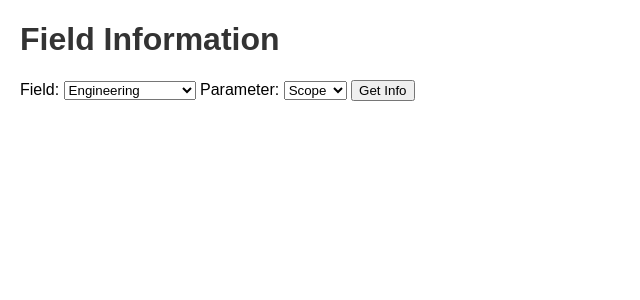
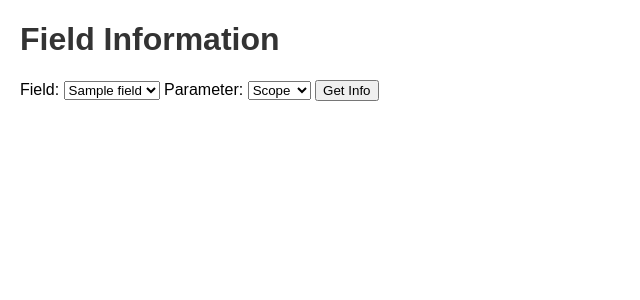
Before and after one commit to umer109/flask-vercel-deploy, a Flask app: template templates/index.html in a window 1280 px wide. Shown: the top 300 px of the page, without its empty margins (0-640 px from the left). Run offline with Flask 2, Linux system fonts and the light colour scheme; the template is opened without the code that fills it: most values are stand-ins (such as "Sample title", 1, 10 or a date in 2020).

Commit message:
Update index.html

```diff
--- a/templates/index.html
+++ b/templates/index.html
@@ -3,7 +3,7 @@
 <head>
     <meta charset="UTF-8">
     <meta name="viewport" content="width=device-width, initial-scale=1.0">
-    <title>Field Info</title>
+    <title>Field Information</title>
     <style>
         body { font-family: Arial, sans-serif; margin: 20px; }
         h1 { color: #333; }
@@ -16,9 +16,9 @@
     <form id="field-form">
         <label for="field">Field:</label>
         <select id="field" name="field">
-            <option value="Engineering">Engineering</option>
-            <option value="Medicine">Medicine</option>
-            <option value="Computer Science">Computer Science</option>
+            {% for field in fields %}
+                <option value="{{ field }}">{{ field }}</option>
+            {% endfor %}
         </select>
         <label for="parameter">Parameter:</label>
         <select id="parameter" name="parameter">
```
